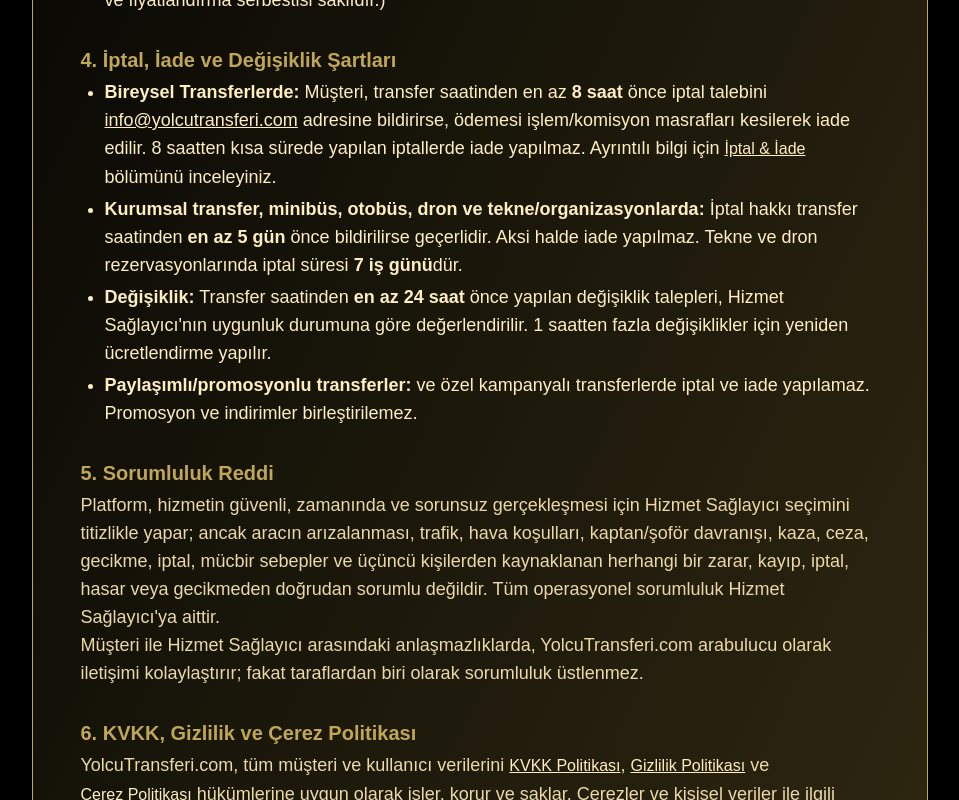
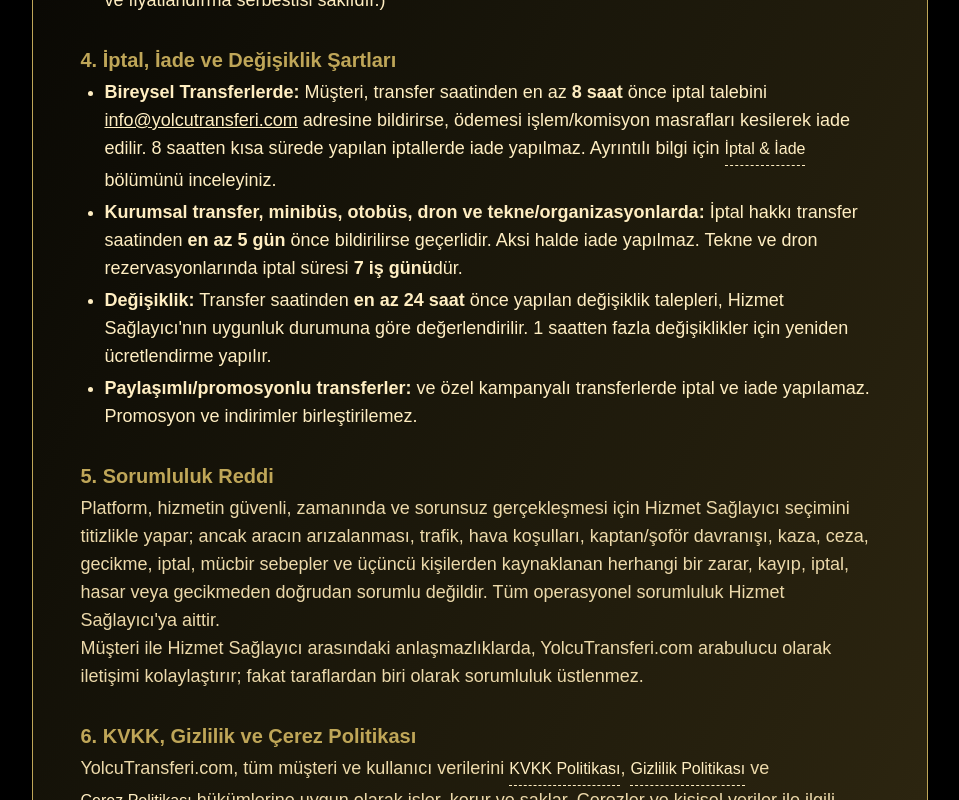
Before and after one commit to haliltayfur/yolcutransferi, a Next.js app: page /mesafeli-satis in a window 1280 px wide. Shown: the part 920-1720 px from the top of the page, without its empty margins (153-1112 px from the left). Built offline with nearby package versions, Linux system fonts and the light colour scheme.

Commit message:
Update page.js

```diff
--- a/app/mesafeli-satis/page.js
+++ b/app/mesafeli-satis/page.js
@@ -46,6 +46,21 @@ export default function MesafeliSatisSozlesmesi() {
     type="button"
     className="policy-link inline"
     onClick={() => handlePopup(POLICY_LINKS[name])}
+    style={{
+      borderBottom: '1.5px dashed #ffeec2',
+      textDecoration: 'none',
+      transition: 'border-bottom 0.16s, color 0.16s',
+      paddingBottom: '2px',
+      cursor: 'pointer'
+    }}
+    onMouseOver={e => {
+      e.target.style.borderBottom = '2px solid #bfa658';
+      e.target.style.color = '#bfa658';
+    }}
+    onMouseOut={e => {
+      e.target.style.borderBottom = '1.5px dashed #ffeec2';
+      e.target.style.color = '#ffeec2';
+    }}
   >
     {POLICY_LINKS[name].label}
   </button>
```
Lines whose indentation alone changed are shown as unchanged.
